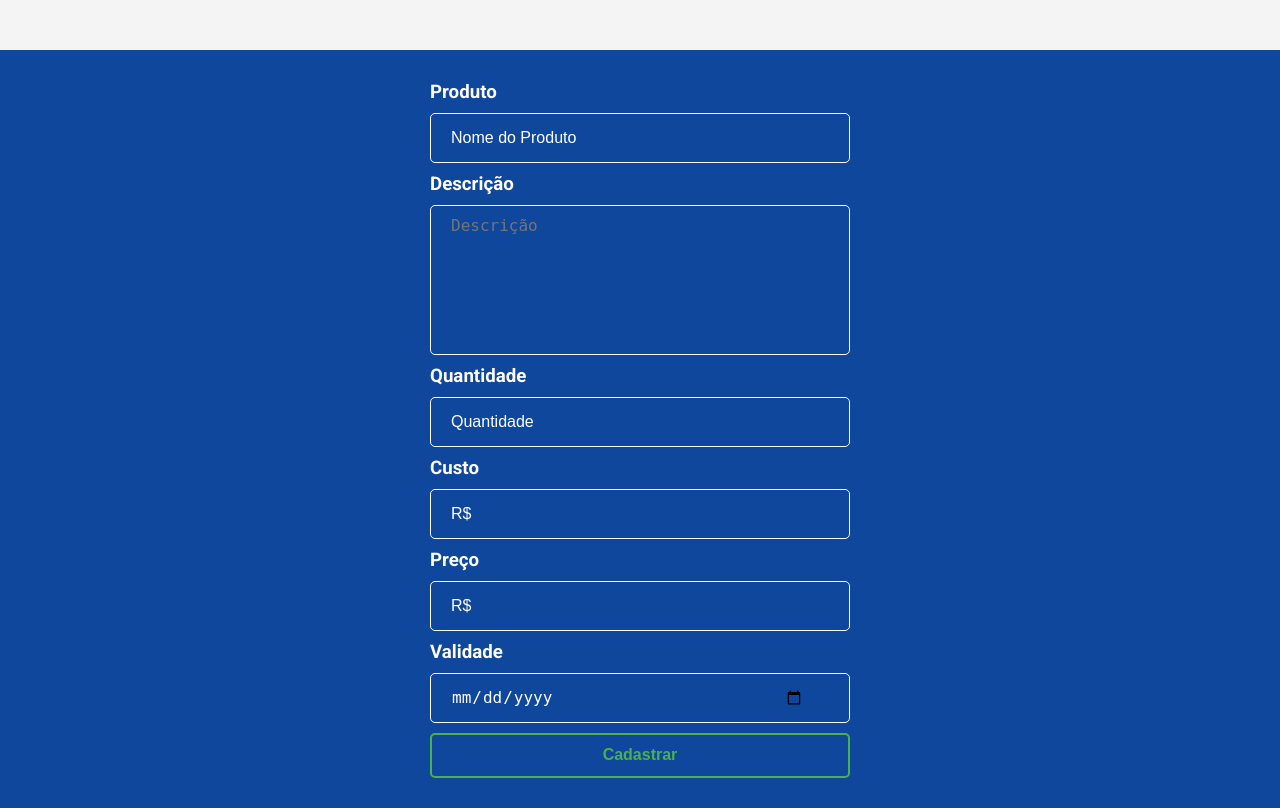
After one commit to MuliroMatt/Saguadim_TI26, a PHP site: page /alteraproduto.php in a window 1280 px wide. The commit adds this page. Run offline with PHP 8.4, Linux system fonts and the light colour scheme.

Commit message:
adfhadgagasdasdfgdjkj

```diff
--- /dev/null
+++ b/alteraproduto.php
@@ -0,0 +1,75 @@
+<?php
+include("conectadb.php");
+
+if($_SERVER["REQUEST_METHOD"] == 'POST'){
+    $nome = $_POST['nome'];
+    $descricao = $_POST['descricao'];
+    $custo = $_POST['custo'];
+    $preco = $_POST['preco'];
+    $quantidade = $_POST['quantidade'];
+    $validade = $_POST['validade'];
+    // $fornecedor_id = $_POST['fornecedor'];
+
+    $sql = "SELECT COUNT(pro_id) FROM produtos WHERE pro_nome = '$nome'";
+    $retorno = mysqli_query($link, $sql);
+    $cont = (mysqli_fetch_array($retorno)[0]);
+
+    if($cont == 0){
+        // $sql = " produtos(pro_nome, pro_descricao, pro_custo, pro_preco, pro_quantidade, pro_validade, fk_for_id, pro_status)
+        // VALUES('$nome', '$descricao', $custo, $preco, $quantidade, '$validade', $fornecedor_id, 's')";
+        $sql = "UPDATE produtos SET pro_nome = '$nome', pro_descricao = '$descricao', pro_custo = $custo, pro_preco = $preco,
+        pro_quantidade = $quantidade, pro_validade = $validade";
+
+        mysqli_query($link, $sql);
+        echo"<script>window.alert('PRODUTO CADASTRADO COM SUCESSO');</script>";
+        echo"<script>window.location.href='listaproduto.php';</script>";
+    }else {
+        echo"<script>window.alert('PRODUTO JÁ EXISTENTE');</script>";
+    }
+}
+
+?>
+
+<!DOCTYPE html>
+<html lang="en">
+<head>
+    <meta charset="UTF-8">
+    <meta name="viewport" content="width=device-width, initial-scale=1.0">
+    <link rel="stylesheet" href="./css/style.css">
+    <title>ALTERA PRODUTO</title>
+</head>
+<body>
+<div class="cadastraproduto-container">
+            <div class="wrapper">
+                <form action="alteraproduto.php" method="post" enctype="multipart/form-data">
+                    <h3>Produto</h3>
+                    <div class="input-box" id="input-box-name">
+                        <input type="text" name="nome" id="nome" placeholder="Nome do Produto">
+                    </div>
+                    <h3>Descrição</h3>
+                    <div class="input-box" id="input-box-desc">
+                        <textarea id="desc" name="descricao" rows="4" cols="50" placeholder="Descrição"></textarea>
+                    </div>
+                    <h3>Quantidade</h3>
+                    <div class="input-box" id="input-box-qnt">
+                        <input type="number" name="quantidade" id="quantidade" placeholder="Quantidade">
+                    </div>
+                    <h3>Custo</h3>
+                    <div class="input-box" id="input-box-custo">
+                        <input type="decimal" name="custo" id="custo" placeholder="R$">
+                    </div>
+                    <h3>Preço</h3>
+                    <div class="input-box" id="input-box-preco">
+                        <input type="decimal" name="preco" id="preco" placeholder="R$">
+                    </div>
+                    <h3>Validade</h3>
+                    <div class="input-box" id="input-box-validade">
+                        <input type="date" name="validade" id="validade">
+                    </div>
+
+                    <button type="submit" class="btn">Cadastrar</button>
+                </form>
+            </div>
+        </div>
+</body>
+</html>
--- a/listaproduto.php
+++ b/listaproduto.php
@@ -7,7 +7,7 @@
     $retorno = mysqli_query($link, $sql);
     $contador = 0;
 
-    #FORÇA SEMPRE TRAZER 'S' NA VARIÁVEL PARA UTILIZARMOS NOS RADIO BUTNTON
+    #FORÇA SEMPRE TRAZER 'S' NA VARIÁVEL PARA UTILIZARMOS NOS RADIO BUTTON
     $ativo = "s";
 
     #COLETA O BOTÃO MÉTODO POST VINDO DO HTML
@@ -107,8 +107,8 @@
                                     ?>
                                     <td id="cat"><?= $tbl [6] ?></td>
                                     <td id="status">
-                                        <p class="status <?= $check = ($tbl[6] == "s") ? "ativo" : "inativo" ?>">
-                                            <?= $check = ($tbl[6] == "s") ? "Ativo" : "Inativo" ?>
+                                        <p class="status <?= $check = ($tbl[8] == "s") ? "ativo" : "inativo" ?>">
+                                            <?= $check = ($tbl[8] == "s") ? "Ativo" : "Inativo" ?>
                                         </p>
                                     </td>
                                     <td id="alt"><a href="alteraproduto.php?id=<?= $tbl[0] ?>"><button class="btn-alterar"><p class="text">Alterar</p></button></a></td>
```
